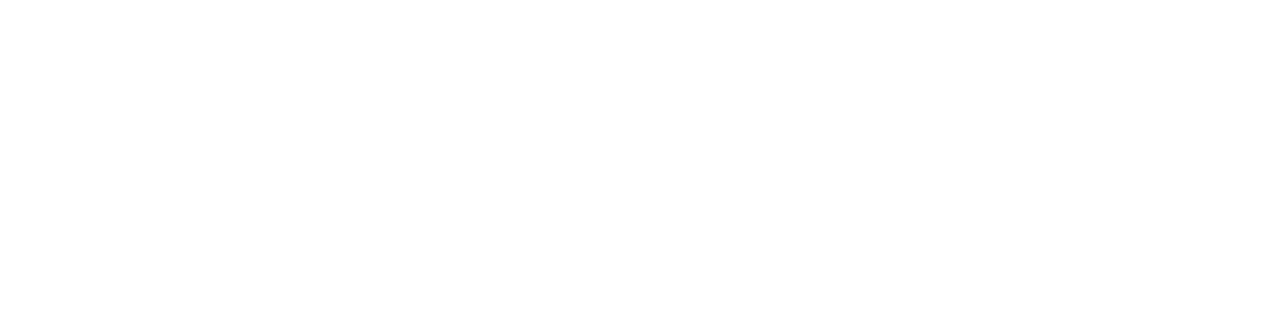
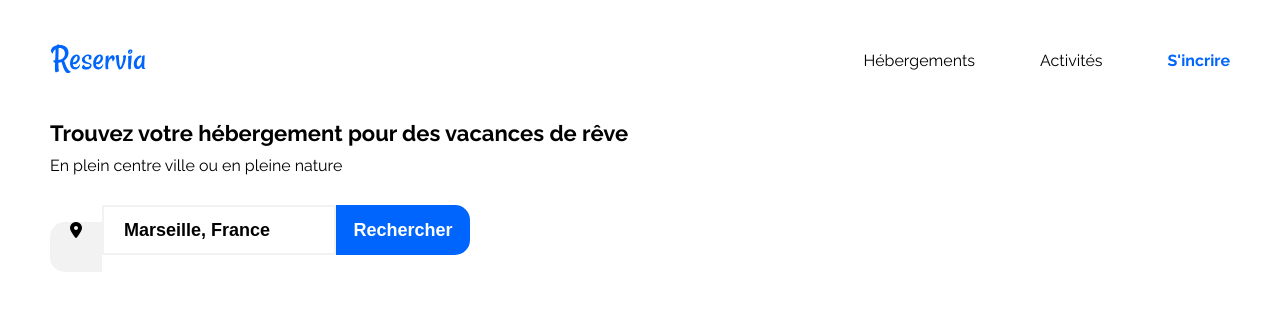
Before and after one commit to FlorianV012/FlorianVilmot_2_06062021, a plain HTML site: page index.html in a window 1280 px wide. Drawn offline with Linux system fonts and the light colour scheme.

Commit message:
Implémentation HTML et CSS du header

```diff
--- a/index.html
+++ b/index.html
@@ -11,6 +11,29 @@
     <script src="https://kit.fontawesome.com/f5cef80fb1.js" crossorigin="anonymous" ></script>
 </head>
 <body>
+    <header>
+        <div class="bandeau">
+            <div class="logo">
+            <img src="img/Reservia.svg" alt="logo de Reservia" />
+            </div>
+            <nav>
+            <ul>
+                <li><a href="#">Hébergements</a></li>
+                <li><a href="#">Activités</a></li>
+            </ul>
+            <div class="inscription">S'incrire</div>
+            </nav>
+        </div>
+        <h1>Trouvez votre hébergement pour des vacances de rêve</h1>
+        <p>En plein centre ville ou en pleine nature</p>
+        <div class="recherche">
+            <form action="#">
+                <p>
+                    <i class="fas fa-map-marker-alt"></i><input type="text" name="lieu" id="lieu" value="Marseille, France" class="champ-recherche"><input type="button" value="Rechercher" class="btn-recherche">
+                </p>
+            </form>
+        </div>
+    </header>
 
 </body>
 </html>
--- a/styles.css
+++ b/styles.css
@@ -0,0 +1,102 @@
+/* Partie generale */
+
+*, ::before, ::after {
+    box-sizing: border-box;
+    margin: 0;
+    padding: 0;
+}
+
+body{
+    font-family: 'Raleway', sans-serif;
+    margin: 0 50px;
+}
+
+/* Header */
+
+.bandeau{
+    display: flex;
+    justify-content: space-between;
+    align-items: center;
+    width: 100%;
+    height: 120px;
+}
+
+nav{
+    display: flex;
+}
+nav ul{
+    display: flex;
+}
+
+nav li {
+list-style: none;
+padding-left: 65px;
+}
+
+.inscription{
+padding-left: 65px;
+font-size: 16px;
+font-weight: 700;
+color: #0065FC;
+cursor: pointer;
+}
+
+nav a {
+    text-decoration: none;
+    color: black;
+    font-size: 16px;
+    cursor: pointer;
+}
+
+nav a:hover{
+    color: #0065FC;
+}
+
+nav a:hover::before {
+    content: '';
+    display: block;
+    width: 120%;
+    height: 2px;
+    background: #0065FC;
+    position: relative;
+    left: -10%;
+    top: -50px;
+}
+
+header h1 {
+    font-size: 22px;
+}
+
+header p{
+    font-size: 16px;
+    padding-top: 10px;
+    margin-bottom: 20px;
+}
+
+.fa-map-marker-alt{
+    height: 50px;
+    width: 52px;
+    background: #f2f2f2;
+    line-height: 50px;
+    text-align: center;
+    border-radius: 15px 0 0 15px;
+}
+.champ-recherche{
+    height: 50px;
+    width: 234px;
+    padding: 20px;
+    border: 2px solid #f2f2f2;
+    font-weight: bold;
+    font-size: 18px;
+}
+
+.btn-recherche{
+    height: 50px;
+    width: 134px;
+    background: #0065FC;
+    color: #fff;
+    border: none;
+    border-radius: 0 15px 15px 0;
+    font-weight: bold;
+    font-size: 18px;
+}
```
Also changed, not shown: img/Reservia.svg (added).
